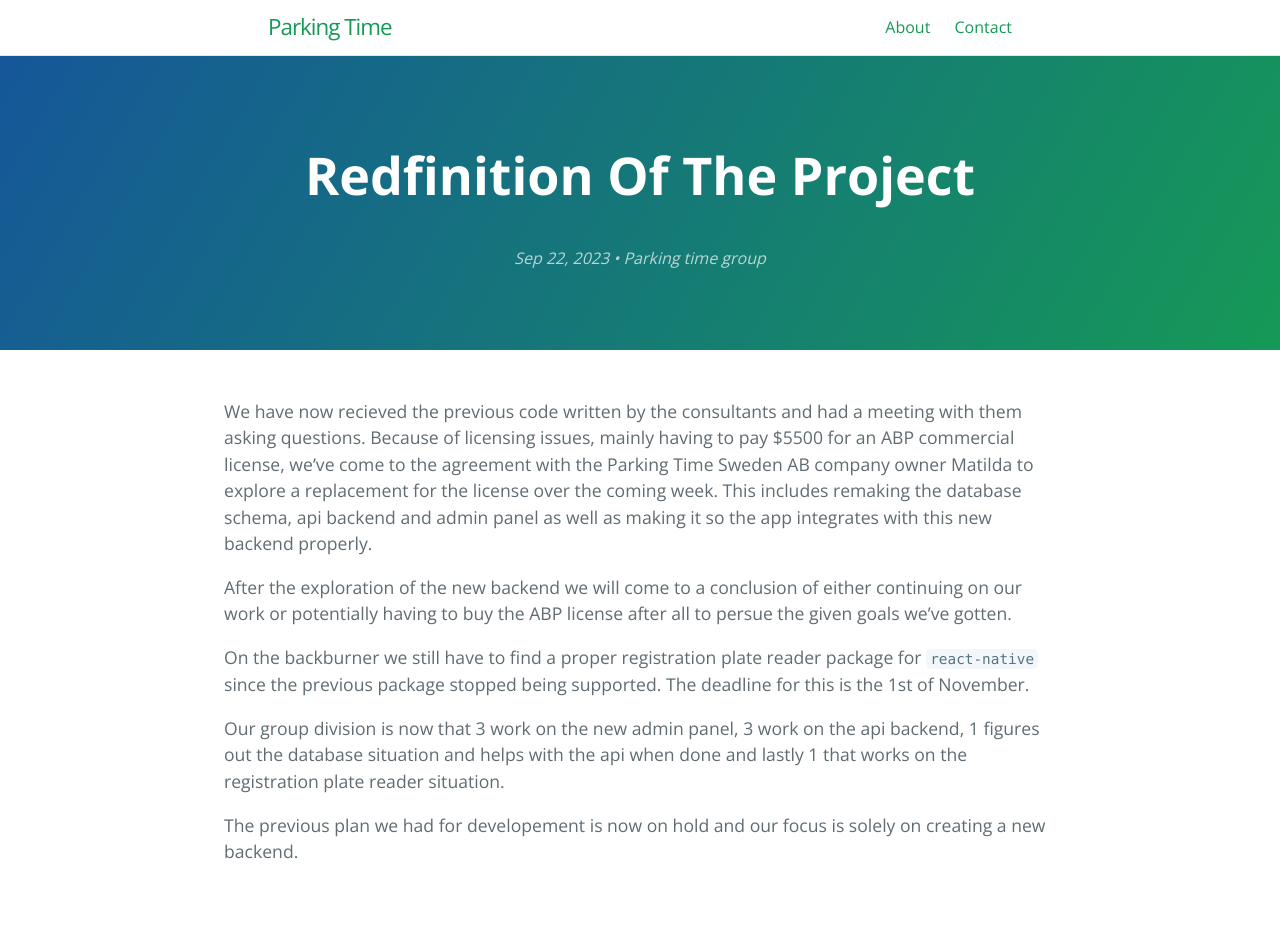
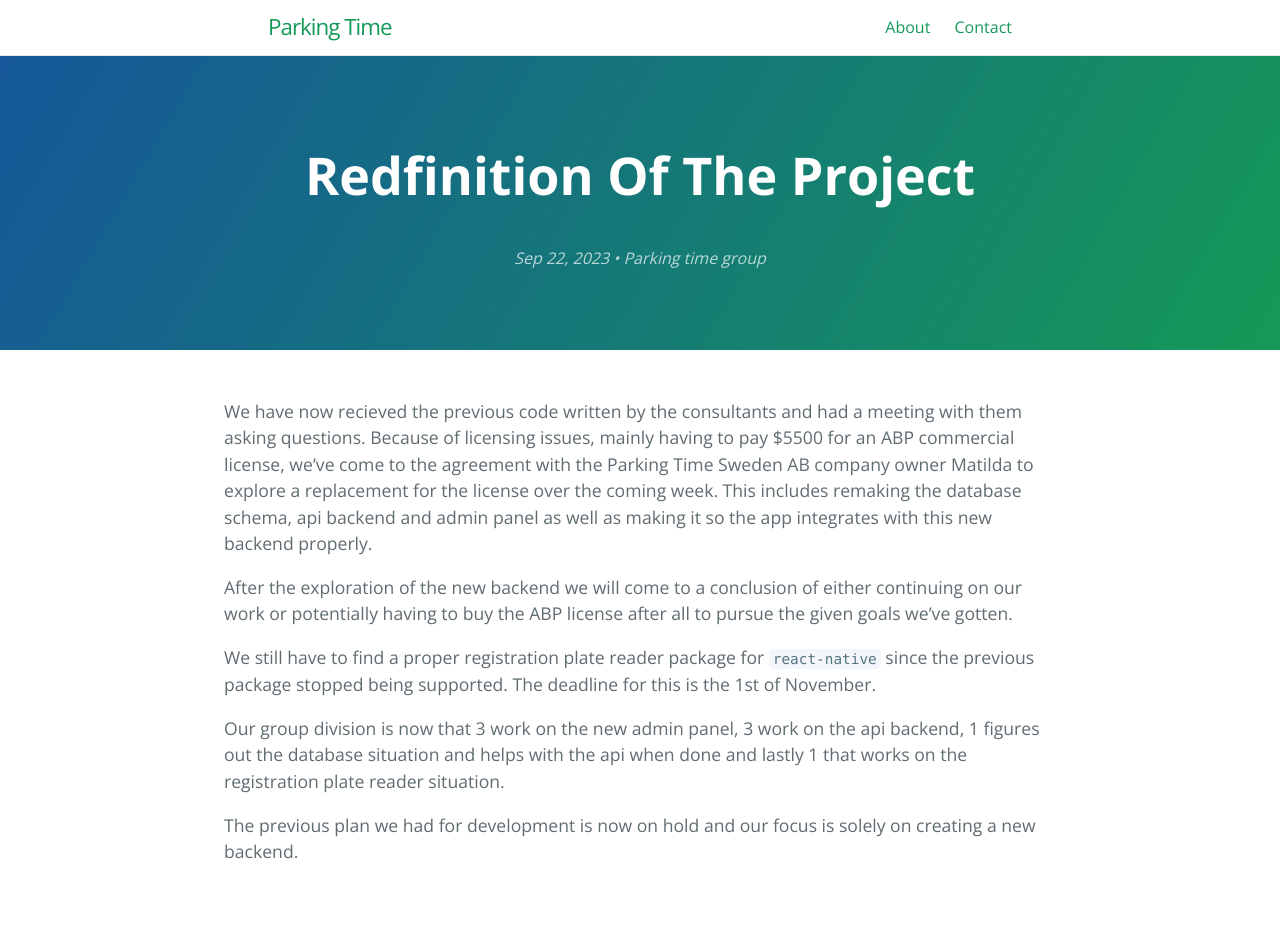
Before and after one commit to Swedish-Parking-Time/Swedish-Parking-Time.github.io, a Jekyll site: the page built from _posts/2023-09-22-Redfinition-of-the-project.md, in a window 1280 px wide. Built offline with Jekyll 4.4.1, drawn with Linux system fonts in a browser that asks for light colours.

Commit message:
Fixed grammar

```diff
--- a/_posts/2023-09-22-Redfinition-of-the-project.md
+++ b/_posts/2023-09-22-Redfinition-of-the-project.md
@@ -9,13 +9,13 @@ This includes remaking the database schema, api backend and admin panel as well
 with this new backend properly.
 
 After the exploration of the new backend we will come to a conclusion of either continuing on our work or potentially
-having to buy the ABP license after all to persue the given goals we've gotten.
+having to buy the ABP license after all to pursue the given goals we've gotten.
 
-On the backburner we still have to find a proper registration plate reader package for `react-native` since
+We still have to find a proper registration plate reader package for `react-native` since
 the previous package stopped being supported.
 The deadline for this is the 1st of November.
 
 Our group division is now that 3 work on the new admin panel, 3 work on the api backend, 1 figures out the database
 situation and helps with the api when done and lastly 1 that works on the registration plate reader situation.
 
-The previous plan we had for developement is now on hold and our focus is solely on creating a new backend.
+The previous plan we had for development is now on hold and our focus is solely on creating a new backend.
```
